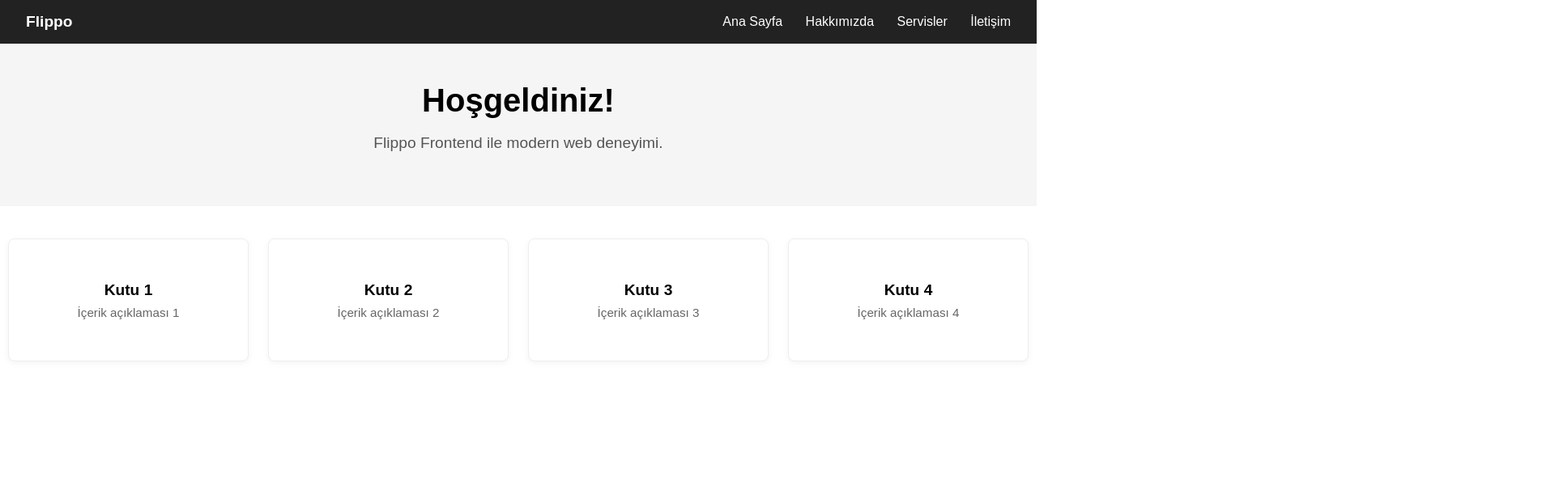
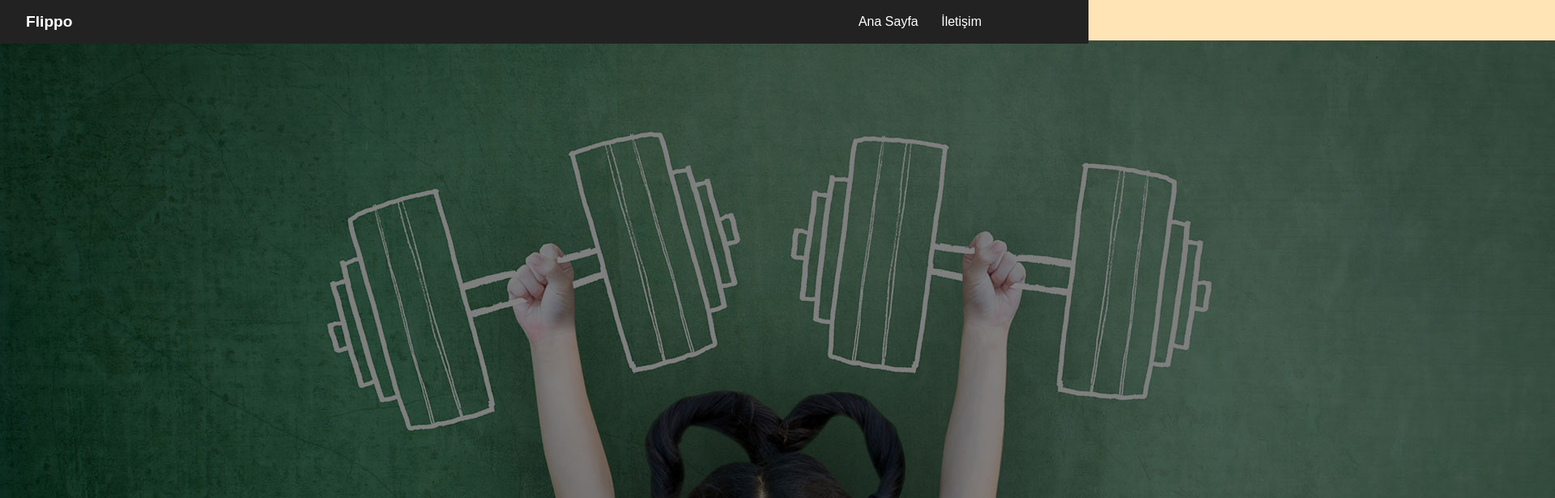
Before and after one commit to ferhatipek/flippo-frontend, a plain HTML site: page index.html in a window 1280 px wide. Shown: the top 616 px of the page at 81% size, 1920 px wide, since content can reach past the window. Drawn offline with Linux system fonts and the light colour scheme.

Commit message:
first commit

```diff
--- a/index.html
+++ b/index.html
@@ -5,9 +5,11 @@
     <meta name="viewport" content="width=device-width, initial-scale=1.0">
     <title>Flippo</title>
     <style>
-        body {
+          body {
             margin: 0;
             font-family: Arial, sans-serif;
+            background-color: moccasin;
+            padding-top: 50px; /* Menü yüksekliği kadar üst boşluk */
         }
         .menu {
             background: #222;
@@ -16,6 +18,14 @@
             display: flex;
             justify-content: space-between;
             align-items: center;
+            position: fixed;
+            width: 100%;
+            left: 0;
+            top: 0;
+            z-index: 1000; /* Menü üstte kalsın */
+        }
+        .menu nav {
+          padding-right: 100px;
         }
         .menu .logo {
             font-weight: bold;
@@ -26,38 +36,81 @@
             text-decoration: none;
             margin-left: 24px;
             font-size: 1em;
+
         }
         .hero {
             background: #f5f5f5;
-            padding: 48px 0;
             text-align: center;
+            width: 100%;
+            padding: 0px;
+
+
         }
         .hero h1 {
             margin: 0 0 16px 0;
             font-size: 2.5em;
         }
-        .hero p {
-            font-size: 1.2em;
-            color: #555;
-        }
-        .boxes {
+.box {
+    background: #f7f7fa; /* Açık gri arka plan */
+    border: 1px solid #eee;
+    border-radius: 8px;
+    width: 30%;
+    min-width: 200px;
+    max-width: 450; /* Kutunun dışarı taşmasını engelle */
+    height: 350px;
+    display: flex;
+    flex-direction: column;
+    align-items: flex-start;
+    justify-content: flex-start;
+    box-shadow: 0 3px 8px rgba(0,0,0,0.05);
+    position: relative;
+    padding: 24px 16px 24px 16px;
+    overflow: hidden; /* İçerik taşarsa gizle */
+}
+
+.box p {
+    position: absolute;
+    left: 16px;
+    bottom: 24px;
+    margin: 0;
+    color: #666;
+    font-size: 0.95em;
+    width: calc(100% - 32px);
+    background: floralwhite;
+    padding: 6px 10px;
+    border-radius: 6px;
+    box-sizing: border-box;
+    overflow-wrap: break-word; /* Uzun metinler taşmasın */
+}
+
+@media (max-width: 900px) {
+    .boxes {
+        flex-direction: column;
+        align-items: center;
+    }
+    .box {
+        width: 80vw;
+        max-width: 95vw;
+        margin-bottom: 16px;
+    }
+    img{
+        width: 100%;
+    }
+}
+
+.box h2 {
+    margin: 0 0 8px 0;
+    font-size: 1.2em;
+}
+
+            .boxes {
             display: flex;
+            flex-wrap: wrap; /* kutular satır dolunca alta geçsin */
             justify-content: center;
             gap: 24px;
             margin: 40px 10px;
         }
-        .box {
-            background: #fff;
-            border: 1px solid #eee;
-            border-radius: 8px;
-            width: 25%;
-            height: 150px;
-            display: flex;
-            flex-direction: column;
-            align-items: center;
-            justify-content: center;
-            box-shadow: 0 2px 8px rgba(0,0,0,0.05);
-        }
+
         .box h2 {
             margin: 0 0 8px 0;
             font-size: 1.2em;
@@ -67,16 +120,7 @@
             color: #666;
             font-size: 0.95em;
         }
-        @media (max-width: 900px) {
-            .boxes {
-                flex-direction: column;
-                align-items: center;
-            }
-            .box {
-                width: 80vw;
-                margin-bottom: 16px;
-            }
-        }
+
     </style>
 </head>
 <body>
@@ -84,14 +128,13 @@
         <div class="logo">Flippo</div>
         <nav>
             <a href="#">Ana Sayfa</a>
-            <a href="#">Hakkımızda</a>
-            <a href="#">Servisler</a>
+          <!--<a href="#">Dersler</a>
+            <a href="#">Eğitmenler</a>-->
             <a href="#">İletişim</a>
         </nav>
     </div>
     <div class="hero">
-        <h1>Hoşgeldiniz!</h1>
-        <p>Flippo Frontend ile modern web deneyimi.</p>
+        <img src="./img/hero-img.jpg" alt="Flippo Logo">
     </div>
     <div class="boxes">
         <div class="box">
@@ -110,6 +153,23 @@
             <h2>Kutu 4</h2>
             <p>İçerik açıklaması 4</p>
         </div>
+                <div class="box">
+            <h2>Kutu 1</h2>
+            <p>İçerik açıklaması 1</p>
+        </div>
+        <div class="box">
+            <h2>Kutu 2</h2>
+            <p>İçerik açıklaması 2</p>
+        </div>
+        <div class="box">
+            <h2>Kutu 3</h2>
+            <p>İçerik açıklaması 3</p>
+        </div>
+        <div class="box">
+            <h2>Kutu 4</h2>
+            <p>İçerik açıklaması 4</p>
+        </div>
+
     </div>
 </body>
 </html>
```
Also changed, not shown: img/hero-img.jpg (added).
